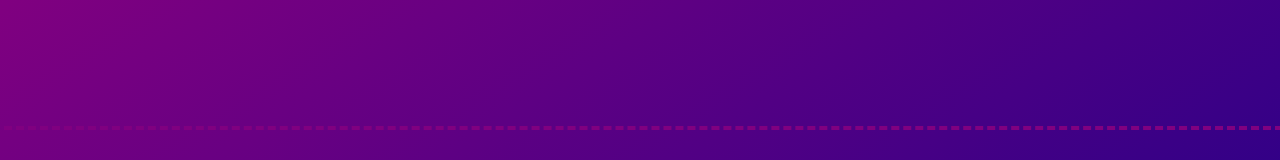
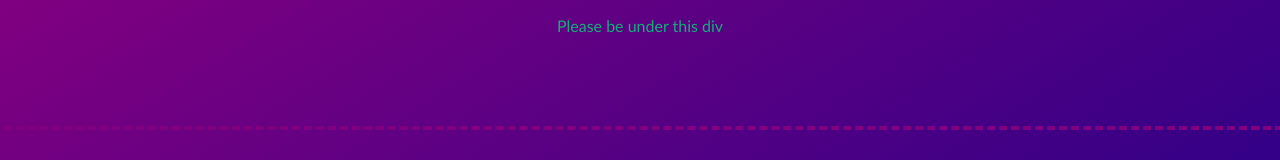
Before and after one commit to BrowserTG5/browsertg5.github.io, a plain HTML site: page index.html in a window 1280 px wide. Shown: the top 160 px of the page. Drawn offline with Linux system fonts and the light colour scheme.

Commit message:
the attempt for elements under this stupid div begin again

```diff
--- a/index.html
+++ b/index.html
@@ -16,6 +16,7 @@
 		<a href="./emjs/" class="button">emjs (EXPERIMENTAL)</a>
 	</div>
 
+	<p>Please be under this div</p>
 
 </body>
 </html>
```
